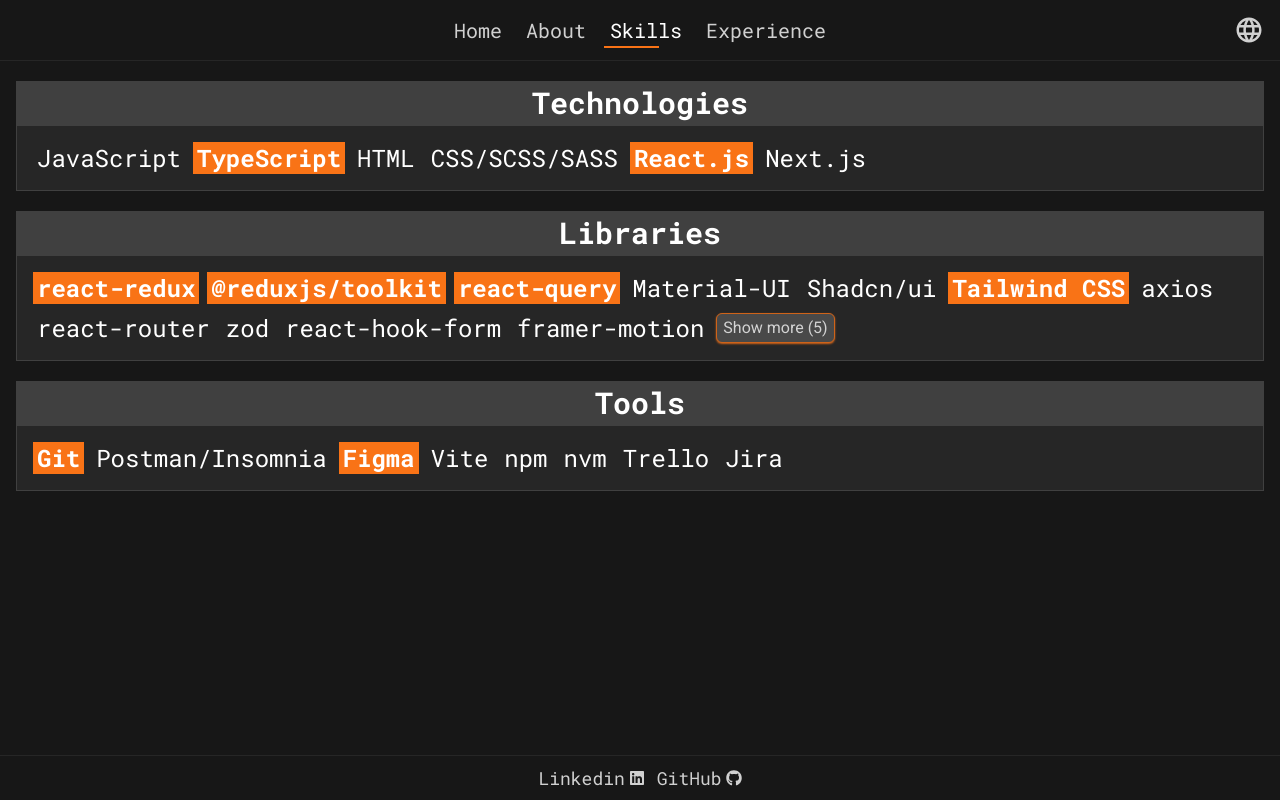
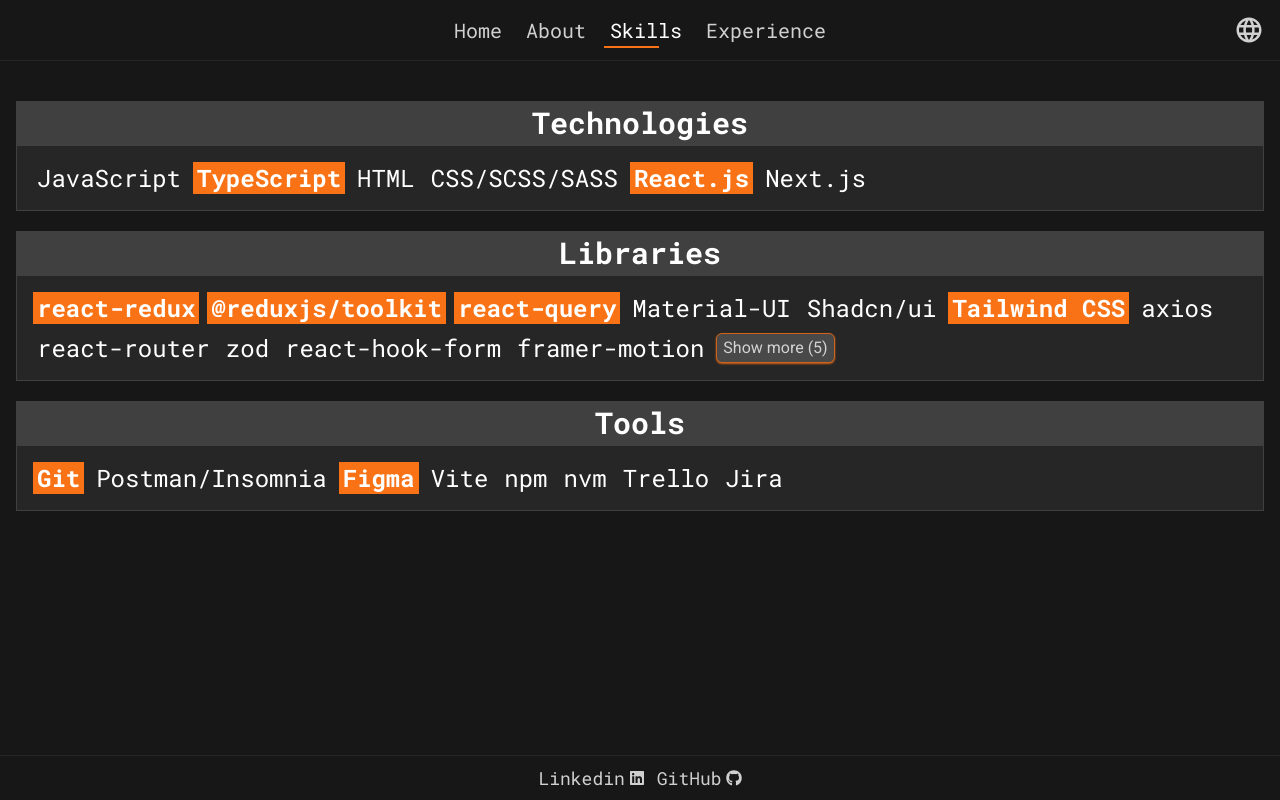
Before and after one commit to aquazor/cv, a Next.js app: page /skills in a window 1280 px wide. Built offline with nearby package versions, Linux system fonts and the light colour scheme.

Commit message:
feat: set bigger margins for pages

```diff
--- a/src/pages/experience.tsx
+++ b/src/pages/experience.tsx
@@ -45,7 +45,7 @@
       </Head>
       <Stairs>
         <Section className="grow bg-background">
-          <div className="py-5">
+          <div className="py-5 md:pt-10">
             {projects.map((project, index) => (
               <ul key={index}>
                 <li>
--- a/src/pages/skills.tsx
+++ b/src/pages/skills.tsx
@@ -38,7 +38,7 @@
       </Head>
       <Stairs>
         <Section className="grow bg-background">
-          <div className="flex flex-col py-5">
+          <div className="py-5 md:pt-10">
             <motion.div className="mb-3 sm:hidden" {...anim(opacity)}>
               <div className="flex justify-between">
                 <Link
```
